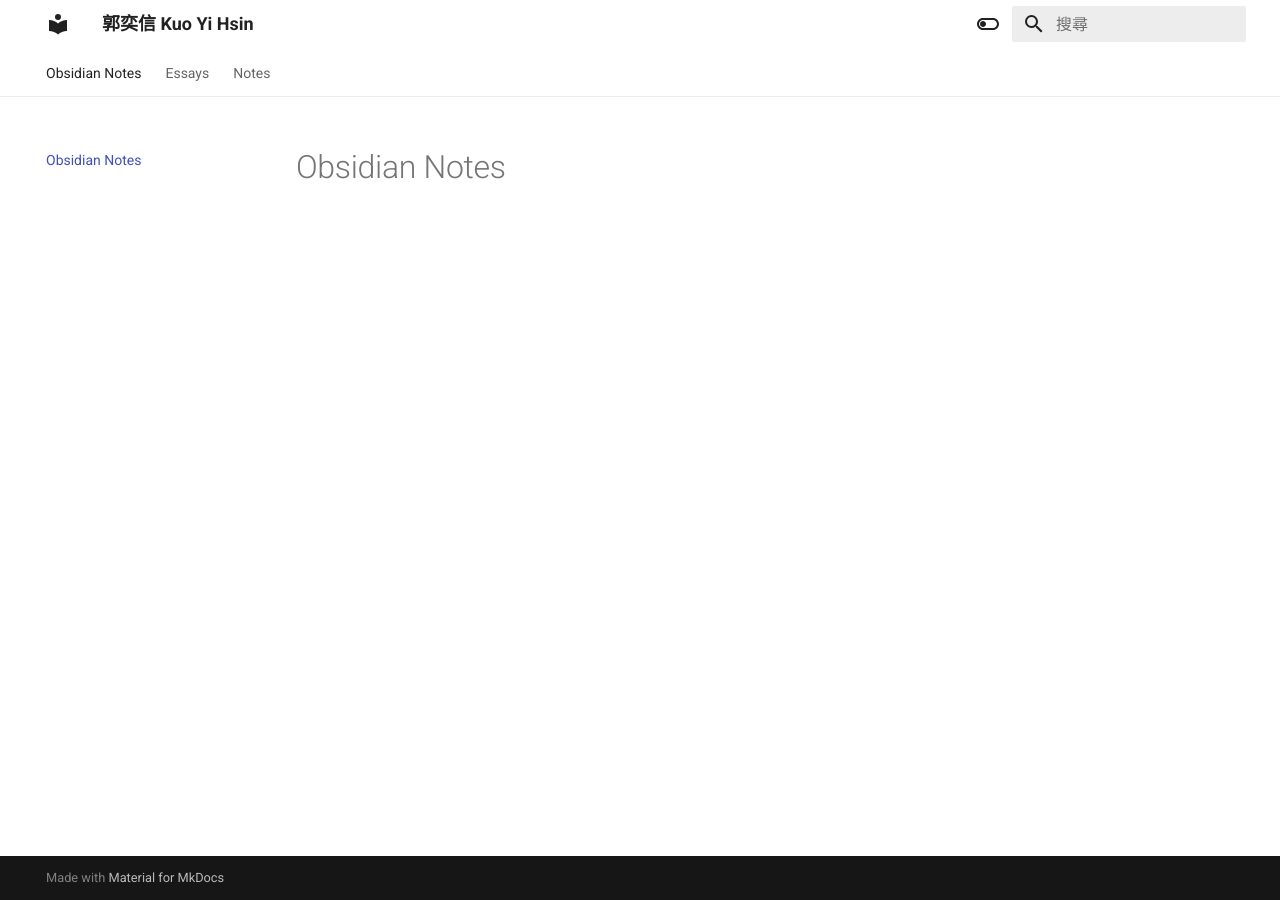
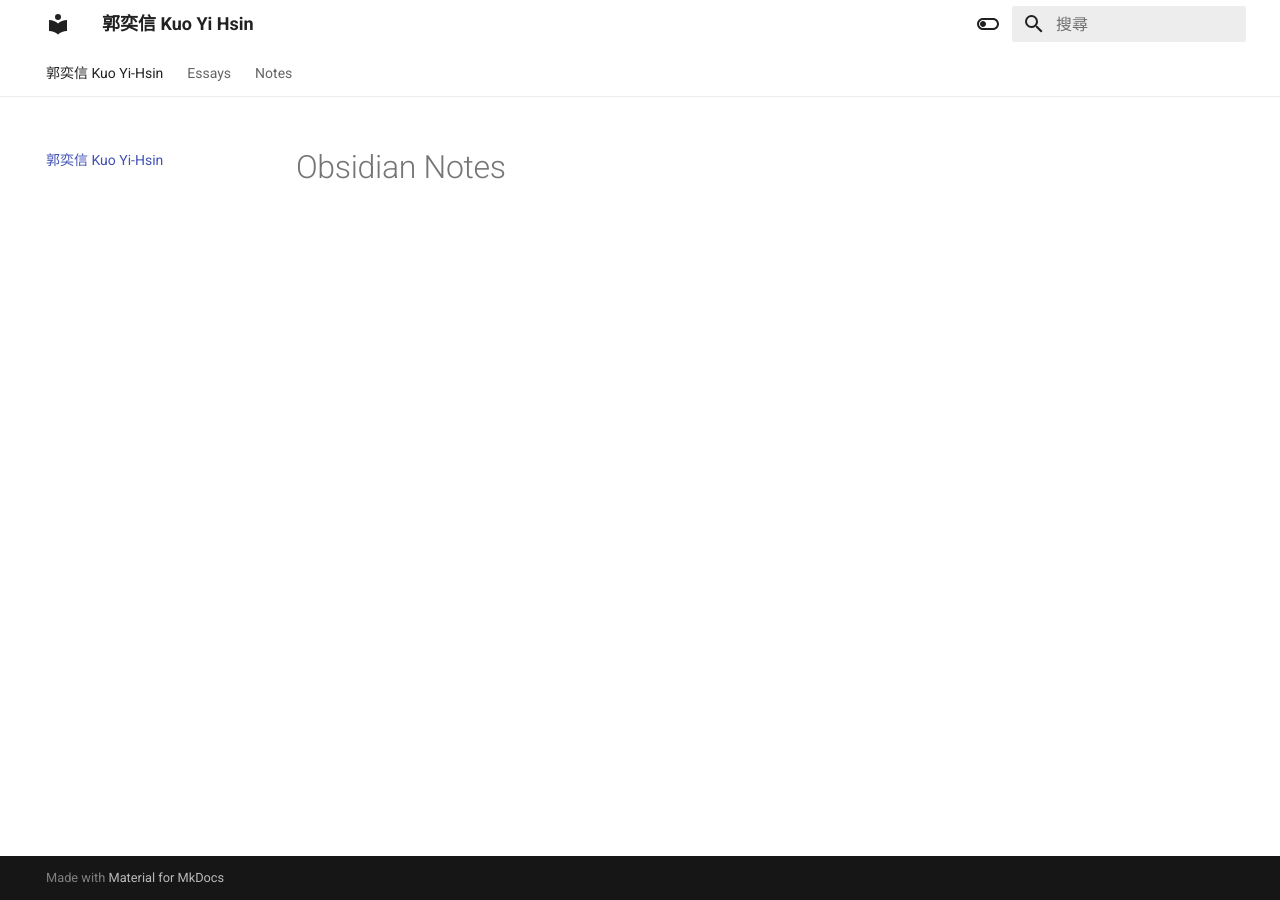
Before and after one commit to hisoka502/blog_blot, an MkDocs documentation site: the page built from docs/index.md, in a window 1280 px wide. Built offline with MkDocs 1.6.1 and Material for MkDocs 9.7.7, drawn with Linux system fonts in a browser that asks for light colours.

Commit message:
publish 2022_0704_2155

```diff
--- a/docs/index.md
+++ b/docs/index.md
@@ -1 +1,7 @@
+---
+title: 郭奕信 Kuo Yi-Hsin
+hide:
+- toc
+---
+
 # Obsidian Notes
```
Also changed, not shown: 1 other file.
